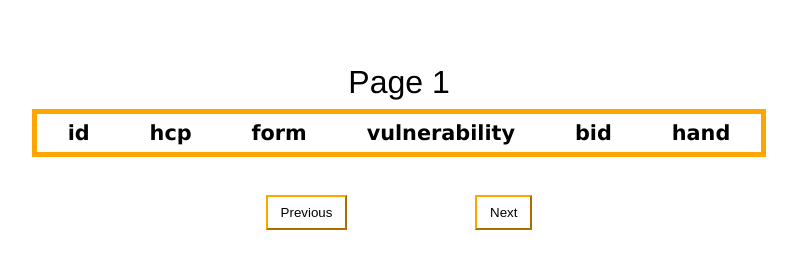
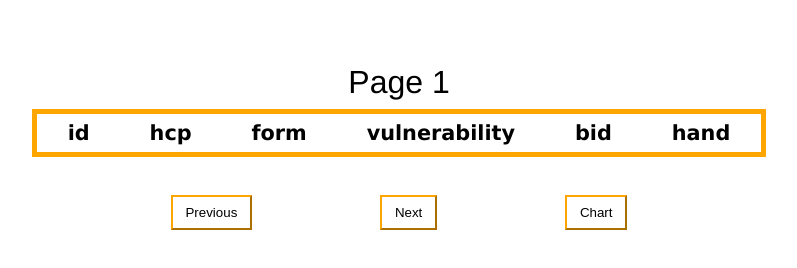
Before and after one commit to MaxxZahar/BridgeBidding, a plain HTML site: page client/html/openBidData.html in a window 1280 px wide. Shown: the whole page, without its empty margins (241-1038 px from the left). Drawn offline with Linux system fonts and the light colour scheme; no server answers.

Commit message:
barchart linked to data page

```diff
--- a/client/html/openBidData.html
+++ b/client/html/openBidData.html
@@ -28,6 +28,7 @@
     <div class="buttons">
         <button><a class="previous" href="#">Previous</a></button>
         <button><a class="next" href="#">Next</a></button>
+        <button><a class="to_barchart" href="\openBidLearn/data/barchart">Chart</a></button>
     </div>
 </body>
 <script src="../js/openBidData.js"></script>
```
